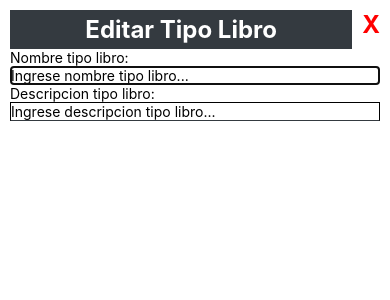
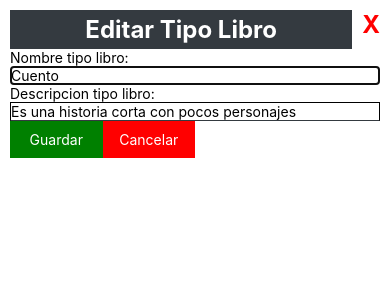
Before and after one commit to EmmanuelRuizGarcia/MyFirstAppReactNative, a React Native app: screen / in a window 390 px wide. Both pictures are taken after a click on the element 318 px from the left and 208 px from the top of the page. Shown: the top 300 px of the page. Built offline with nearby package versions, Linux system fonts and the light colour scheme.

Commit message:
se hizo que se recuperaran la informacion al dar click en Editar un libro

```diff
--- a/src/pages/TipoLibroPage.js
+++ b/src/pages/TipoLibroPage.js
@@ -37,11 +37,19 @@ const TipoLibroPage=()=>{
     const recuperar=(obj)=>{
         setvisibleModal(true);
         settituloPopup("Editar Tipo Libro");
+        setnombreTipoLibro(obj.NOMBRETIPOLIBRO);
+        setdescripcionTipoLibro(obj.DESCRIPCION);
     }
 
     const Nuevo=()=>{
         setvisibleModal(true);
         settituloPopup("Agregar Tipo Libro");
+        Limpiar();
+    }
+
+    const Limpiar=()=>{
+        setnombreTipoLibro("");
+        setdescripcionTipoLibro("");
     }
 
     return(
@@ -51,17 +59,17 @@ const TipoLibroPage=()=>{
                     <View style={{flexDirection: "row"}}>
                         <Titulo title={tituloPopup} flex={1}/>
                         <View>
-                            <Text
-                                style={{fontSize: 24, fontWeight: "bold", textAlign: "right", color: "red", marginLeft: 10}}
-                                onPress={()=>setvisibleModal(false)}>
-                                    X
-                            </Text>
+                            <Text style={{fontSize: 24, fontWeight: "bold", textAlign: "right", color: "red", marginLeft: 10}} onPress={()=>setvisibleModal(false)}>X</Text>
                         </View>
                     </View>
                     <Text>Nombre tipo libro:</Text>
-                    <Input placeholder="Ingrese nombre tipo libro..." />
+                    <Input value={nombreTipoLibro} onChangeText={(value)=>setnombreTipoLibro(value)} placeholder="Ingrese nombre tipo libro..." />
                     <Text>Descripcion tipo libro:</Text>
-                    <Input placeholder="Ingrese descripcion tipo libro..." />
+                    <Input value={descripcionTipoLibro} onChangeText={(value)=>setdescripcionTipoLibro(value)} placeholder="Ingrese descripcion tipo libro..." />
+                    <View style={{flexDirection: "row"}}>
+                        <Boton title="Guardar" backgroundColor="green" />
+                        <Boton title="Cancelar" backgroundColor="red" />
+                    </View>
                 </View>
             </Modal>
             <Titulo title="Tipo Libro"/>
```
